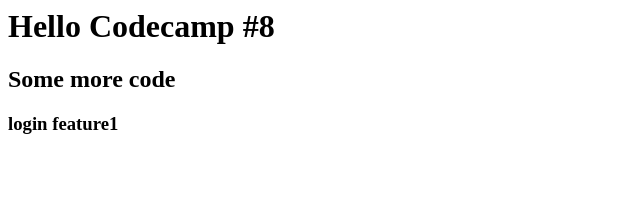
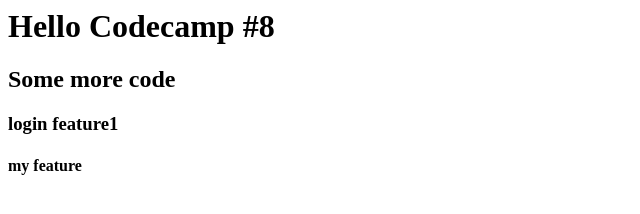
Before and after one commit to SNAPROCKER13/learn-git-test, a plain HTML site: page index.html in a window 1280 px wide. Shown: the full height of the page, 0-640 px from the left. Drawn offline with Linux system fonts and the light colour scheme.

Commit message:
add my feature

```diff
--- a/index.html
+++ b/index.html
@@ -3,3 +3,5 @@
 <h2>Some more code</h2>
 
 <h3>login feature1</h3>
+
+<h4>my feature</h4>
```
